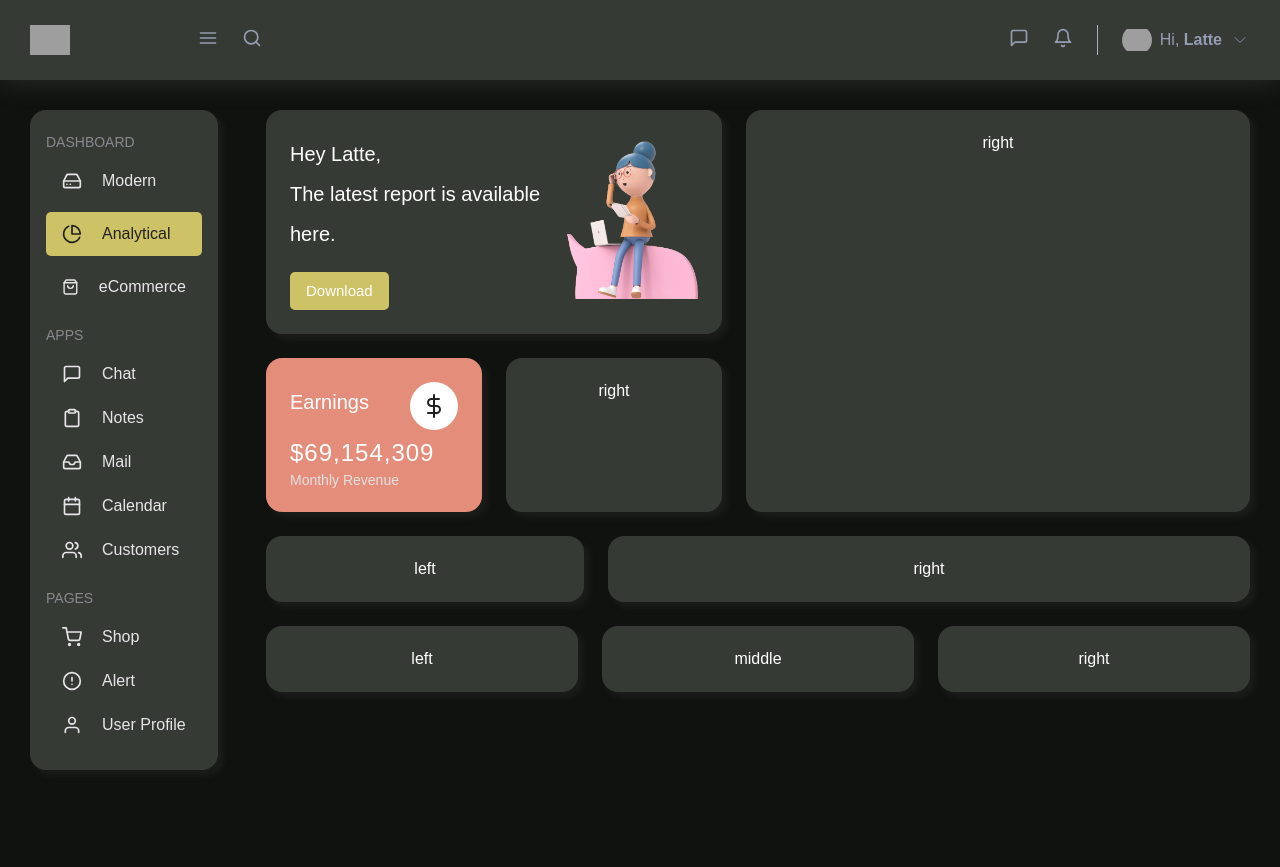
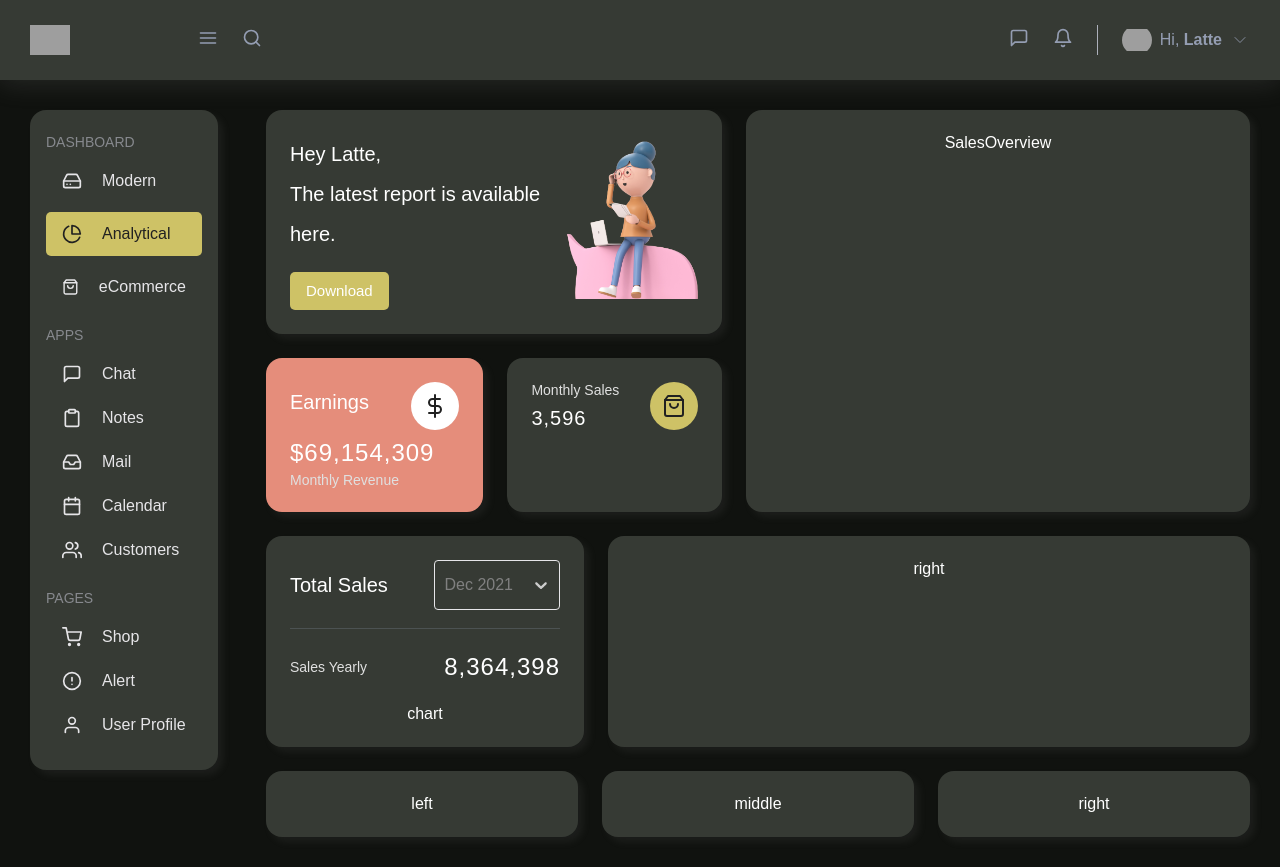
Before and after one commit to sweeetlatte/dashboard, a React (Create React App) app: page / in a window 1280 px wide. Before the commit the page ends 800 px from the top, so only its background shows below. Built offline with nearby package versions, Linux system fonts and the light colour scheme; grey boxes are pictures that could not be loaded.

Commit message:
[feat][analytical] waiting for chart

```diff
--- /dev/null
+++ b/src/components/MonthlySales/index.tsx
@@ -0,0 +1,40 @@
+// import ReactApexChart from 'react-apexcharts';
+import * as Icon from 'react-feather';
+
+import styles from './styles.module.scss';
+
+export default function MonthlySales() {
+  //   const options = {
+  //     dataLabels: {
+  //       enabled: false,
+  //     },
+  //     stroke: {
+  //       curve: 'smooth',
+  //       width: 1,
+  //     },
+  //   };
+
+  //   const series = [
+  //     {
+  //       name: 'series1',
+  //       data: [32, 48, 27, 50, 42, 112, 100],
+  //     },
+  //   ];
+
+  return (
+    <div className={styles.monthlySalesContainer}>
+      <div className={styles.title}>
+        <div>
+          <div className={styles.text}>Monthly Sales</div>
+          <div className={styles.number}>3,596</div>
+        </div>
+        <div className={styles.iconContainer}>
+          <Icon.ShoppingBag />
+        </div>
+      </div>
+      <div>
+        {/* <ReactApexChart options={options} series={series} type='area' height={150} /> */}
+      </div>
+    </div>
+  );
+}
--- /dev/null
+++ b/src/components/MonthlySales/styles.module.scss
@@ -0,0 +1,40 @@
+@import '../../assets/styles/variables.scss';
+@import '../../assets/styles/index.scss';
+
+.monthlySalesContainer {
+  text-align: left;
+  padding: 0 !important;
+
+  .title {
+    display: flex;
+    justify-content: space-between;
+    padding: 24px;
+
+    .text {
+      font-size: 14px;
+      font-weight: 500;
+      color: var(--card-subtext);
+    }
+
+    .number {
+      @include title;
+      letter-spacing: 1px;
+    }
+
+    .iconContainer {
+      width: 48px;
+      height: 48px;
+      display: flex;
+      align-items: center;
+      justify-content: center;
+      cursor: pointer;
+      color: $neutral5;
+      border-radius: $radius-circle;
+      background-color: $primary;
+
+      &:hover {
+        background-color: $primary--hover;
+      }
+    }
+  }
+}
--- /dev/null
+++ b/src/components/SalesOverview/index.tsx
@@ -0,0 +1,3 @@
+export default function SalesOverview() {
+  return <div>SalesOverview</div>;
+}
--- /dev/null
+++ b/src/components/TotalSales/index.tsx
@@ -0,0 +1,39 @@
+import CustomSelectBox from '../CustomSelectBox';
+import styles from './styles.module.scss';
+
+export default function TotalSales() {
+  const data = [
+    {
+      value: '2021',
+      label: 'Dec 2021',
+    },
+    {
+      value: '2022',
+      label: 'Dec 2022',
+    },
+    {
+      value: '2023',
+      label: 'Dec 2023',
+    },
+  ];
+  return (
+    <div className={styles.totalSalesContainer}>
+      <div className={styles.title}>
+        <div>Total Sales</div>
+        <div className={styles.selectBox}>
+          <CustomSelectBox
+            data={data}
+            placeholder={data[0].label}
+            width='max-content'
+            height='50px'
+          />
+        </div>
+      </div>
+      <div className={styles.detail}>
+        <div className={styles.text}>Sales Yearly</div>
+        <div className={styles.number}>8,364,398</div>
+      </div>
+      <div>chart</div>
+    </div>
+  );
+}
--- /dev/null
+++ b/src/components/TotalSales/styles.module.scss
@@ -0,0 +1,35 @@
+@import '../../assets/styles/variables.scss';
+@import '../../assets/styles/index.scss';
+
+.totalSalesContainer {
+  .title,
+  .detail {
+    display: flex;
+    align-items: center;
+    justify-content: space-between;
+  }
+
+  .title {
+    @include title;
+    border-bottom: solid 1px $neutral3;
+    padding-bottom: 18px;
+
+    .selectBox {
+      font-size: 16px;
+    }
+  }
+
+  .detail {
+    padding: 24px 0;
+
+    .text {
+      font-size: 14px;
+      color: var(--card-subtext);
+    }
+
+    .number {
+      font-size: 24px;
+      letter-spacing: 1px;
+    }
+  }
+}
--- a/src/pages/Dashboard/Analytical/index.tsx
+++ b/src/pages/Dashboard/Analytical/index.tsx
@@ -1,5 +1,8 @@
 import Earning from '../../../components/Earnings';
 import Hello from '../../../components/Hello';
+import MonthlySales from '../../../components/MonthlySales';
+import SalesOverview from '../../../components/SalesOverview';
+import TotalSales from '../../../components/TotalSales';
 import styles from './styles.module.scss';
 
 export default function Analytical() {
@@ -12,13 +15,17 @@ export default function Analytical() {
           </div>
           <div className={styles.analytical1_bottomComponent}>
             <Earning />
-            <div>right</div>
+            <MonthlySales />
           </div>
         </div>
-        <div className={styles.analytical1_rightComponent}>right</div>
+        <div className={styles.analytical1_rightComponent}>
+          <SalesOverview />
+        </div>
       </div>
       <div className={styles.analytical2}>
-        <div className={styles.analytical2_leftComponent}>left</div>
+        <div className={styles.analytical2_leftComponent}>
+          <TotalSales />
+        </div>
         <div className={styles.analytical2_rightComponent}>right</div>
       </div>
       <div className={styles.analytical3}>
```
